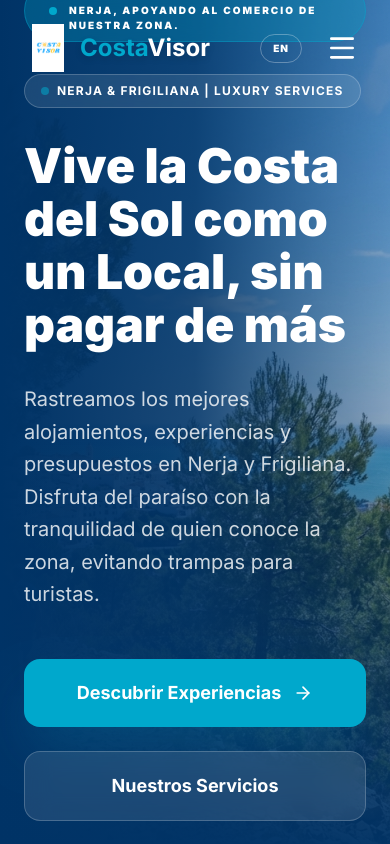
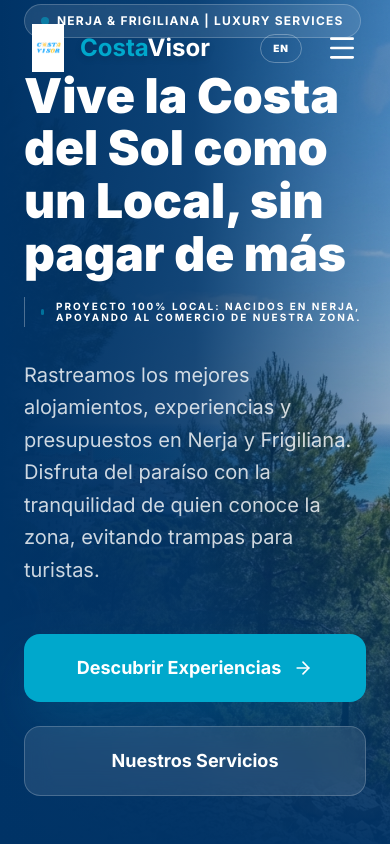
Before and after one commit to jonycosta/costavisor, a Next.js app in the folder web/: page / in a window 390 px wide. Shown: the top 844 px of the page. Built offline with nearby package versions, Linux system fonts and the light colour scheme.

Commit message:
Relocated Local Pride message adjacent to headline with subtle styling

```diff
--- a/web/app/components/Hero.tsx
+++ b/web/app/components/Hero.tsx
@@ -22,29 +22,24 @@ export default function Hero({ t }: { t: any }) {
 
             <div className="container mx-auto px-6 relative z-10">
                 <div className="max-w-3xl space-y-8">
-                    {/* Local Pride Top Banner */}
-                    <div className="inline-flex animate-in fade-in slide-in-from-top-4 duration-1000">
-                        <div className="bg-secondary/30 backdrop-blur-xl border border-secondary/40 px-6 py-2 rounded-full flex items-center gap-3">
-                            <span className="flex h-2 w-2 relative">
-                                <span className="animate-ping absolute inline-flex h-full w-full rounded-full bg-secondary opacity-75"></span>
-                                <span className="relative inline-flex rounded-full h-2 w-2 bg-secondary"></span>
-                            </span>
-                            <span className="text-[10px] md:text-xs font-black uppercase tracking-[0.2em] text-white">
-                                {t.localPrideShort}
-                            </span>
-                        </div>
-                    </div>
-
                     {/* Badge */}
                     <div className="inline-flex items-center gap-2 px-4 py-2 rounded-full bg-white/10 backdrop-blur-md border border-white/20 animate-in fade-in slide-in-from-bottom-4 duration-700">
                         <span className="w-2 h-2 rounded-full bg-secondary animate-pulse" />
                         <span className="text-xs font-bold tracking-widest text-white uppercase">{t.tag}</span>
                     </div>
 
-                    {/* Headline */}
-                    <h1 className="font-outfit text-5xl md:text-8xl font-black text-white leading-[1.1] animate-in fade-in slide-in-from-bottom-6 duration-1000">
-                        {t.h1}
-                    </h1>
+                    {/* Headline + Local Pride */}
+                    <div className="animate-in fade-in slide-in-from-bottom-6 duration-1000">
+                        <h1 className="font-outfit text-5xl md:text-8xl font-black text-white leading-[1.1]">
+                            {t.h1}
+                            <span className="block md:inline-block md:ml-8 mt-4 md:mt-0 align-middle">
+                                <span className="flex items-center gap-3 text-[10px] md:text-xs font-bold uppercase tracking-[0.2em] text-white border-l border-white/30 pl-4 py-1">
+                                    <span className="w-1.5 h-1.5 rounded-full bg-secondary animate-pulse" />
+                                    {t.localPrideShort}
+                                </span>
+                            </span>
+                        </h1>
+                    </div>
 
                     {/* Description */}
                     <p className="text-xl md:text-2xl text-white/80 max-w-2xl leading-relaxed animate-in fade-in slide-in-from-bottom-8 duration-1000 delay-200">
```
